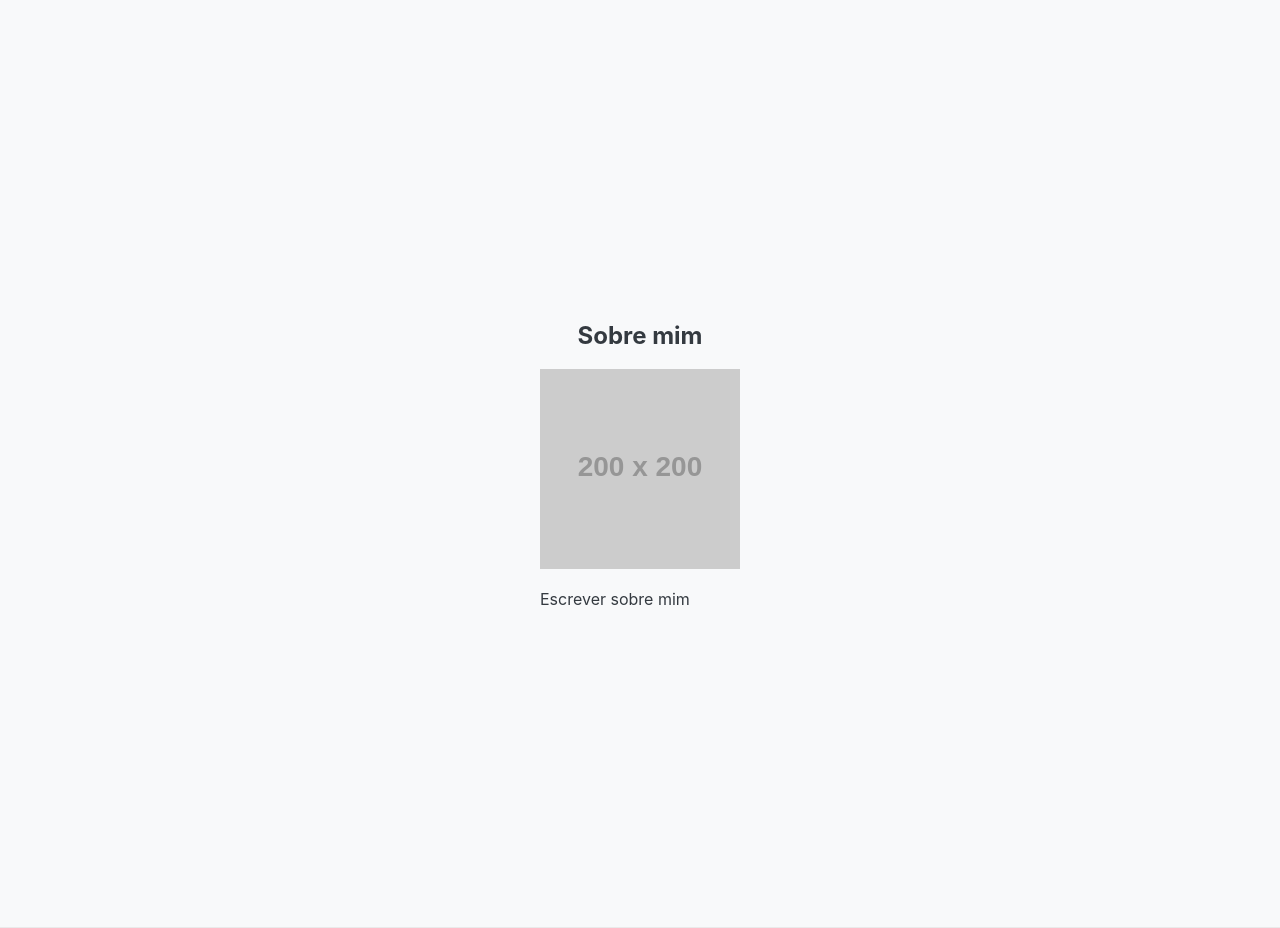
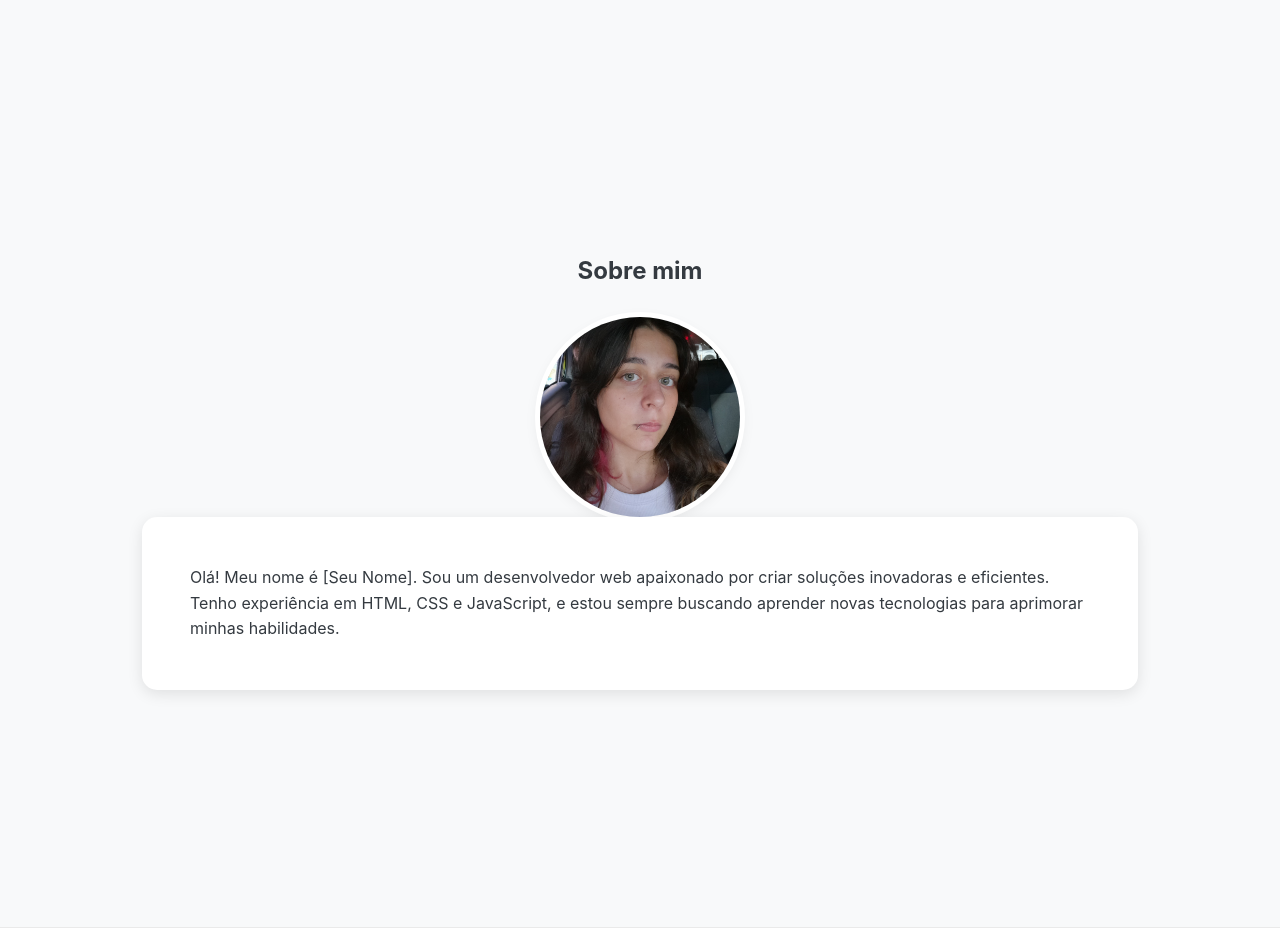
Before and after one commit to Milleny-pin/Meu_Portfolio, a Flask app: page / in a window 1280 px wide. Shown: the part 929-1857 px from the top of the page. Run offline with Flask 3, Linux system fonts and the light colour scheme; grey boxes labelled with a size stand in for pictures from a placeholder-image service; some libraries are stand-ins or nearby versions.

Commit message:
Colocando foto na seção sobre mim

```diff
--- a/static/style.css
+++ b/static/style.css
@@ -52,6 +52,53 @@
     padding: 4rem 0;
     position: relative;
     z-index: 1;
+}
+
+#sobre {
+    text-align: center;
+}
+
+#sobre h2 {
+    margin-bottom: 2rem;
+}
+
+.about-container-wrapper {
+    display: flex;
+    flex-direction: row;
+    align-items: center;
+    gap: 40px;
+    max-width: 900px;
+    width: 90%;
+    margin: 0 auto;
+    background-color: #ffffff;
+    padding: 3rem;
+    border-radius: 15px;
+    box-shadow: 0 4px 15px rgba(0, 0, 0, 0.1);
+}
+
+.profile-image-container {
+    width: 200px;
+    height: 200px;
+    border-radius: 50%;
+    overflow: hidden;
+    box-shadow: 0 0 0 5px white, 0 4px 15px rgba(0, 0, 0, 0.1);
+    flex-shrink: 0;
+}
+
+.profile-image-container img {
+    width: 100%;
+    height: 100%;
+    object-fit: cover;
+}
+
+.about-text-content {
+    text-align: left;
+}
+
+.about-text-content p {
+    margin: 0;
+    line-height: 1.6;
+    font-size: 1rem;
 }
 
 #projetos {
--- a/templates/index.html
+++ b/templates/index.html
@@ -24,16 +24,23 @@
         <p>Desenvolvedora apaixonada por criar soluções inovadoras e eficientes.</p>
         <a href="#projetos">Venha conhecer os meus projetos</a>
     </section>
+
+
     <section id="sobre">
         <h2>Sobre mim</h2>
-        <div class="about-container-wrapper"></div>
         <div class="profile-image-container">
-            <img src="https://placehold.co/200x200/cccccc/333333?text=Sua+Foto" alt="Sua Foto de Perfil">
+                <img src="{{ url_for('static', filename='foto_perfil.jpg') }}" alt="Sua Foto de Perfil">
+
+            </div>
+        <div class="about-container-wrapper">
+
             <div class="about-text-content">
-                <p>Escrever sobre mim</p>
+                <p>Olá! Meu nome é [Seu Nome]. Sou um desenvolvedor web apaixonado por criar soluções inovadoras e eficientes. Tenho experiência em HTML, CSS e JavaScript, e estou sempre buscando aprender novas tecnologias para aprimorar minhas habilidades.</p>
             </div>
+
         </div>
     </section>
+
 
     <section id="projetos">
         <h2>Meus Projetos</h2>
```
Also changed, not shown: image/baixado.jpeg (deleted), image/baixado2.jpeg (deleted), image/baixados.jpeg (deleted), static/foto_perfil.jpg (added).
